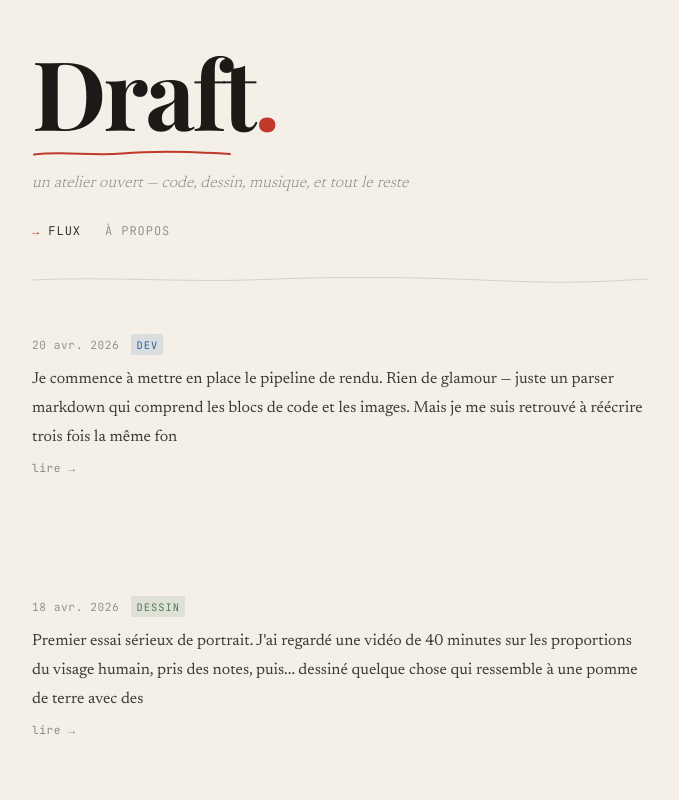
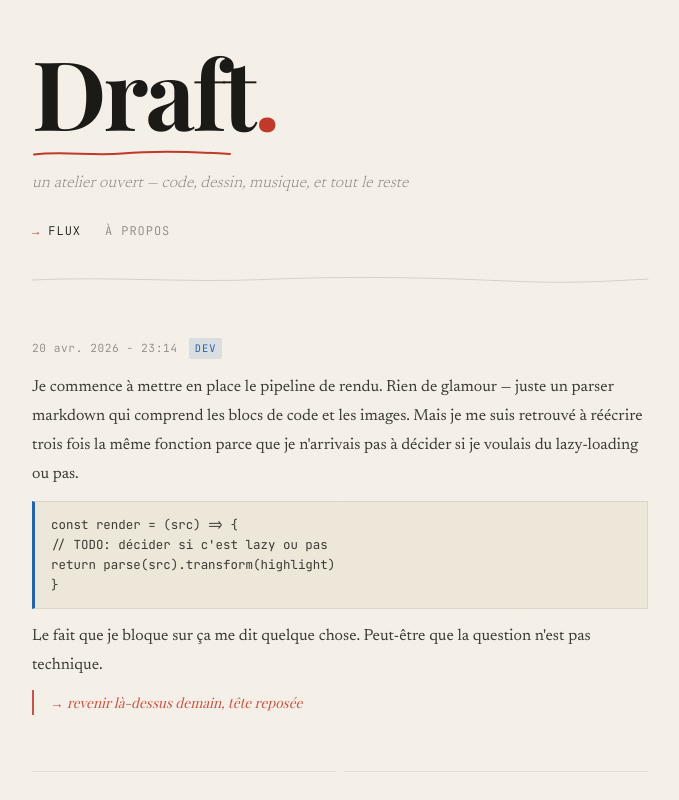
Before and after one commit to ohmushi/draft, a Next.js app: page / in a window 1280 px wide. Shown: the top 800 px of the page, without its empty margins (300-979 px from the left). Built offline with nearby package versions, Linux system fonts and the light colour scheme.

Commit message:
add time of the document (17:45) and put all the content of the entry in the global flow, and move the link from "lire" to the date

```diff
--- a/app/entry/[slug]/page.tsx
+++ b/app/entry/[slug]/page.tsx
@@ -1,4 +1,19 @@
-import { getAllSlugs } from '@/lib/entries'
+import { getAllSlugs, getEntryBySlug } from '@/lib/entries'
+
+const TAG_CLASS: Record<string, string> = {
+  dev: 'tag-dev',
+  dessin: 'tag-dessin',
+  music: 'tag-music',
+  musique: 'tag-music',
+  écriture: 'tag-ecriture',
+  ecriture: 'tag-ecriture',
+}
+
+function formatDate(dateStr: string, time?: string): string {
+  const d = new Date(dateStr + 'T12:00:00')
+  const formatted = d.toLocaleDateString('fr-FR', { day: 'numeric', month: 'short', year: 'numeric' })
+  return time ? `${formatted} — ${time}` : formatted
+}
 
 export default async function EntryPage({
   params,
@@ -6,11 +21,17 @@ export default async function EntryPage({
   params: Promise<{ slug: string }>
 }) {
   const { slug } = await params
+  const entry = getEntryBySlug(slug)
   const { default: Post } = await import(`@/content/entries/${slug}.mdx`)
+  const tagClass = TAG_CLASS[entry.tag] ?? 'tag-autre'
 
   return (
     <main>
       <article className="entry">
+        <div className="entry-meta">
+          <span className="entry-date">{formatDate(entry.date, entry.time)}</span>
+          <span className={`entry-tag ${tagClass}`}>{entry.tag}</span>
+        </div>
         <div className="entry-body">
           <Post />
         </div>
--- a/app/globals.css
+++ b/app/globals.css
@@ -158,6 +158,7 @@ main {
 .tag-dessin  { background: rgba(74, 124, 89, 0.12); color: var(--accent-green); }
 .tag-music   { background: rgba(192, 57, 43, 0.12); color: var(--accent-red); }
 .tag-ecriture{ background: rgba(212, 160, 23, 0.15); color: #8a6600; }
+.tag-autre   { background: rgba(140, 136, 128, 0.12); color: var(--ink-faint); }
 
 .entry-body {
   color: var(--ink-soft);
@@ -290,6 +291,8 @@ main {
   display: flex;
   align-items: center;
   gap: 0.5rem;
+  height: auto;
+  min-height: 1px;
   color: var(--ink-faint);
   font-family: 'JetBrains Mono', monospace;
   font-size: 0.65rem;
@@ -346,6 +349,18 @@ footer span {
 }
 
 /* ── Hover effects ── */
+.entry-date-link {
+  text-decoration: none;
+}
+
+.entry-date-link:hover .entry-date {
+  color: var(--ink);
+  text-decoration: underline;
+  text-underline-offset: 3px;
+  text-decoration-color: var(--accent-red);
+  transition: color 0.2s;
+}
+
 .entry:hover .entry-date {
   color: var(--ink);
   transition: color 0.2s;
--- a/app/page.tsx
+++ b/app/page.tsx
@@ -1,17 +1,26 @@
 import { getAllEntries } from "@/lib/entries";
 import EntryCard from "@/components/EntryCard";
 
-export default function Home() {
+export default async function Home() {
   const entries = getAllEntries();
+
+  const entryModules = await Promise.all(
+    entries.map((entry) => import(`@/content/entries/${entry.slug}.mdx`))
+  );
 
   return (
     <main>
-      {entries.map((entry, i) => (
-        <div key={entry.slug}>
-          <EntryCard entry={entry} index={i} />
-          {i < entries.length - 1 && <hr className="entry-sep" />}
-        </div>
-      ))}
+      {entries.map((entry, i) => {
+        const Post = entryModules[i].default;
+        return (
+          <div key={entry.slug}>
+            <EntryCard entry={entry} index={i}>
+              <Post />
+            </EntryCard>
+            {i < entries.length - 1 && <hr className="entry-sep" />}
+          </div>
+        );
+      })}
 
       {entries.length === 0 && (
         <p style={{ color: "var(--ink-faint)", fontStyle: "italic" }}>
--- a/components/EntryCard.tsx
+++ b/components/EntryCard.tsx
@@ -1,4 +1,5 @@
 import type { Entry } from '@/lib/entries'
+import type { ReactNode } from 'react'
 import Link from 'next/link'
 
 const TAG_CLASS: Record<string, string> = {
@@ -10,23 +11,26 @@ const TAG_CLASS: Record<string, string> = {
   ecriture: 'tag-ecriture',
 }
 
-function formatDate(dateStr: string): string {
+function formatDate(dateStr: string, time?: string): string {
   const d = new Date(dateStr + 'T12:00:00')
-  return d.toLocaleDateString('fr-FR', {
+  const formatted = d.toLocaleDateString('fr-FR', {
     day: 'numeric',
     month: 'short',
     year: 'numeric',
   })
+  return time ? `${formatted} - ${time}` : formatted
 }
 
 export default function EntryCard({
   entry,
   index,
+  children,
 }: {
   entry: Entry
   index: number
+  children: ReactNode
 }) {
-  const tagClass = TAG_CLASS[entry.tag] ?? ''
+  const tagClass = TAG_CLASS[entry.tag] ?? 'tag-autre'
 
   return (
     <article
@@ -34,15 +38,16 @@ export default function EntryCard({
       style={{ animationDelay: `${0.05 + index * 0.1}s` }}
     >
       <div className="entry-meta">
-        <span className="entry-date">{formatDate(entry.date)}</span>
+        <Link
+          href={`/entry/${entry.slug}`}
+          className="entry-date-link"
+          title={`Voir l'entrée du ${formatDate(entry.date, entry.time)}`}
+        >
+          <span className="entry-date">{formatDate(entry.date, entry.time)}</span>
+        </Link>
         <span className={`entry-tag ${tagClass}`}>{entry.tag}</span>
       </div>
-      <div className="entry-body">
-        <p>{entry.excerpt}</p>
-      </div>
-      <Link href={`/entry/${entry.slug}`} className="entry-link">
-        lire →
-      </Link>
+      <div className="entry-body">{children}</div>
     </article>
   )
 }
--- a/content/entries/2026-04-12-nouvelle-courte.mdx
+++ b/content/entries/2026-04-12-nouvelle-courte.mdx
@@ -1,5 +1,6 @@
 ---
 tag: écriture
+time: "17:20"
 ---
 
 Première tentative de nouvelle courte. J'ai une idée depuis des semaines — un personnage qui réalise que ses souvenirs sont organisés comme un système de fichiers. J'ai écrit 200 mots, effacé 180, gardé les 20 qui sonnaient juste.
--- a/content/entries/2026-04-15-progression-accords.mdx
+++ b/content/entries/2026-04-15-progression-accords.mdx
@@ -1,5 +1,6 @@
 ---
 tag: musique
+time: "21:37"
 ---
 
 J'ai passé une heure à essayer de reproduire une progression d'accords que j'avais en tête depuis ce matin. *Am — F — C — G*. Classique, je sais. Mais quand c'est la première fois que tes doigts font ça sans regarder, c'est quand même quelque chose.
--- a/content/entries/2026-04-18-portrait-jour-1.mdx
+++ b/content/entries/2026-04-18-portrait-jour-1.mdx
@@ -1,5 +1,6 @@
 ---
 tag: dessin
+time: "19:02"
 ---
 
 Premier essai sérieux de portrait. J'ai regardé une vidéo de 40 minutes sur les proportions du visage humain, pris des notes, puis... dessiné quelque chose qui ressemble à une pomme de terre avec des yeux.
--- a/content/entries/2026-04-20-pipeline-rendu.mdx
+++ b/content/entries/2026-04-20-pipeline-rendu.mdx
@@ -1,5 +1,6 @@
 ---
 tag: dev
+time: "23:14"
 ---
 
 Je commence à mettre en place le pipeline de rendu. Rien de glamour — juste un parser markdown qui comprend les blocs de code et les images. Mais je me suis retrouvé à réécrire trois fois la même fonction parce que je n'arrivais pas à décider si je voulais du lazy-loading ou pas.
--- a/lib/entries.ts
+++ b/lib/entries.ts
@@ -8,7 +8,7 @@ export type Entry = {
   slug: string
   date: string
   tag: string
-  excerpt: string
+  time?: string
 }
 
 export function getAllEntries(): Entry[] {
@@ -24,13 +24,13 @@ export function getAllEntries(): Entry[] {
     const slug = filename.replace(/\.mdx$/, '')
     const datePart = slug.slice(0, 10)
     const raw = fs.readFileSync(path.join(ENTRIES_DIR, filename), 'utf-8')
-    const { data, content } = matter(raw)
+    const { data } = matter(raw)
 
     return {
       slug,
       date: datePart,
       tag: (data.tag as string) ?? 'autre',
-      excerpt: content.slice(0, 200).trim(),
+      time: (data.time as string | undefined),
     }
   })
 }
@@ -39,7 +39,7 @@ export function getEntryBySlug(slug: string) {
   const filepath = path.join(ENTRIES_DIR, `${slug}.mdx`)
   const raw = fs.readFileSync(filepath, 'utf-8')
   const { data, content } = matter(raw)
-  return { slug, date: slug.slice(0, 10), tag: (data.tag as string) ?? 'autre', content }
+  return { slug, date: slug.slice(0, 10), tag: (data.tag as string) ?? 'autre', time: (data.time as string | undefined), content }
 }
 
 export function getAllSlugs(): string[] {
```
